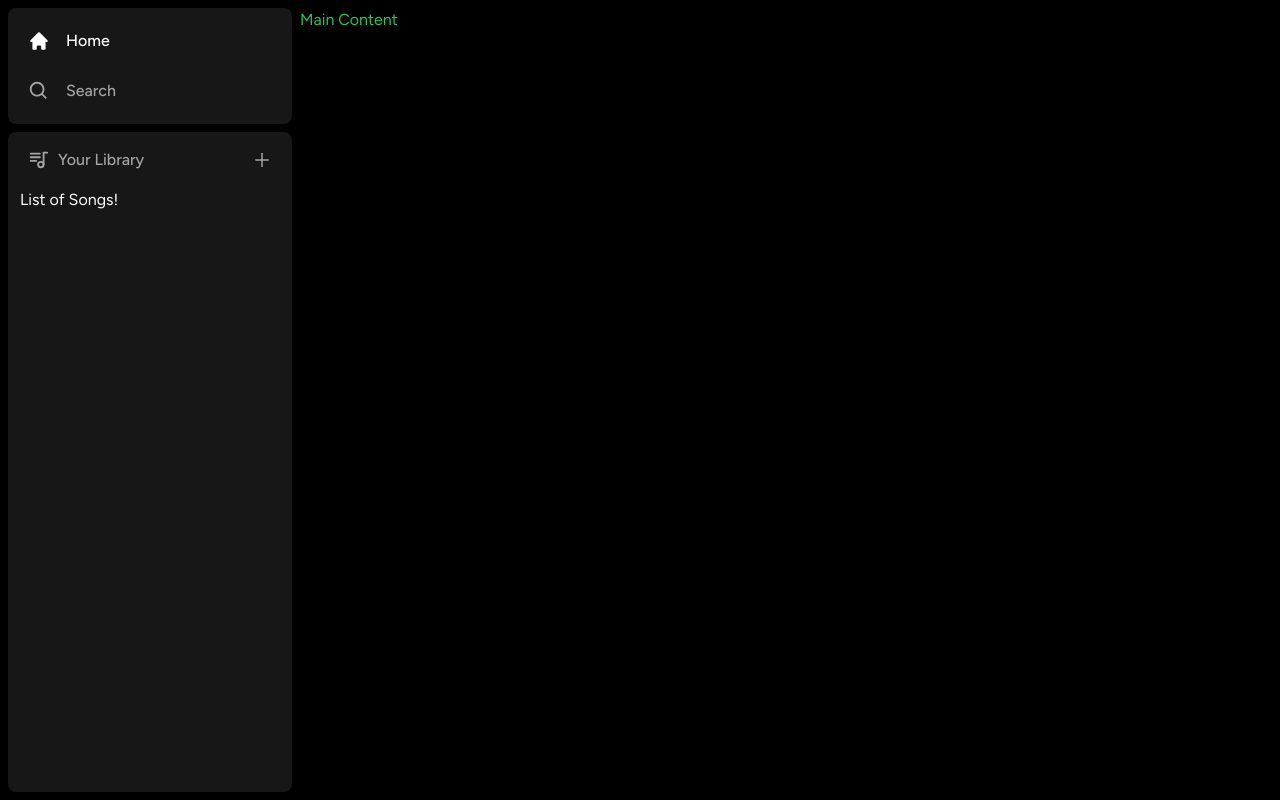
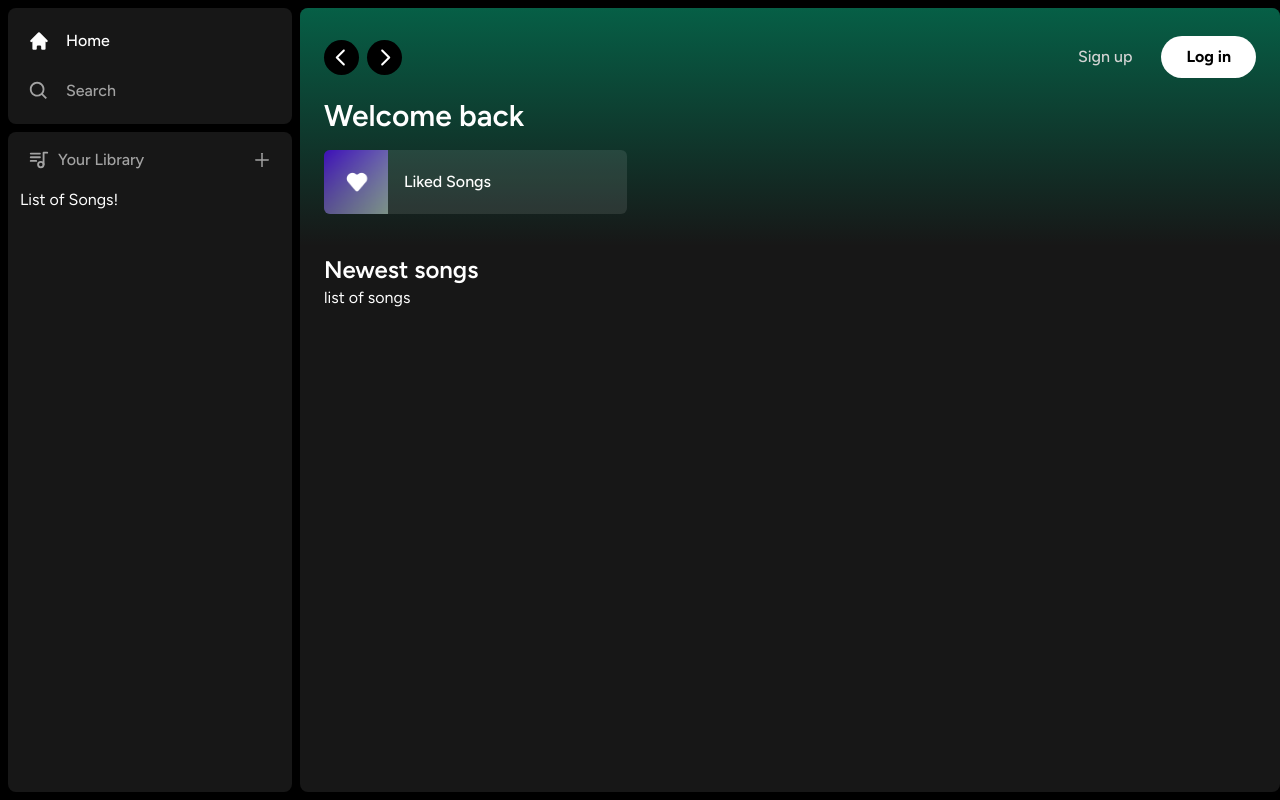
Before and after one commit to RamiJS/next-music-web-app, a Next.js app: page / in a window 1280 px wide. Built offline with nearby package versions, Linux system fonts and the light colour scheme.

Commit message:
finish layout

```diff
--- a/app/(site)/page.tsx
+++ b/app/(site)/page.tsx
@@ -1,5 +1,56 @@
-import Image from "next/image";
+import Header from "@/components/Header";
+import ListItem from "@/components/ListItem";
 
-export default function Home() {
-  return <div className="text-green-500">Main Content</div>;
+export const revalidate = 0;
+
+export default async function Home() {
+  return (
+    <div
+      className="
+        bg-neutral-900
+        rounded-lg
+        h-full
+        w-full
+        overflow-hidden
+        overflow-y-auto
+      "
+    >
+      <Header>
+        <div className="mb-2">
+          <h1
+            className="
+            text-white
+              text-3xl
+              font-semibold
+            "
+          >
+            Welcome back
+          </h1>
+          <div
+            className="
+              grid
+              grid-cols-1
+              sm:grid-cols-2
+              xl:grid-cols-3
+              2xl:grid-cols-4
+              gap-3
+              mt-4
+            "
+          >
+            <ListItem
+              name="Liked Songs"
+              image="/images/liked.png"
+              href="liked"
+            />
+          </div>
+        </div>
+      </Header>
+      <div className="mt-2 mb-7 px-6">
+        <div className="flex justify-between items-center">
+          <h1 className="text-white text-2xl font-semibold">Newest songs</h1>
+        </div>
+        <div>list of songs</div>
+      </div>
+    </div>
+  );
 }
--- /dev/null
+++ b/components/Button.tsx
@@ -0,0 +1,35 @@
+import { ReactNode, forwardRef } from "react";
+import { twMerge } from "tailwind-merge";
+
+interface ButtonProps extends React.ButtonHTMLAttributes<HTMLButtonElement> {}
+
+const Button = forwardRef<HTMLButtonElement, ButtonProps>(
+  ({ className, children, disabled, type = "button", ...props }, ref) => {
+    return (
+      <button
+        type={type}
+        className={twMerge(
+          `
+        w-full rounded-full
+        bg-green-500 border border-transparent
+        px-3 py-3 disabled:cursor-not-allowed
+        disabled:opacity-50
+        text-black
+        font-bold
+        hover:opacity-75
+        transition
+    `,
+          className
+        )}
+        disabled={disabled}
+        ref={ref}
+        {...props}
+      >
+        {children}
+      </button>
+    );
+  }
+);
+Button.displayName = "Button";
+
+export default Button;
--- /dev/null
+++ b/components/Header.tsx
@@ -0,0 +1,98 @@
+"use client";
+import { useRouter } from "next/navigation";
+import { ReactNode } from "react";
+import { twMerge } from "tailwind-merge";
+import { RxCaretLeft, RxCaretRight } from "react-icons/rx";
+import { HiHome } from "react-icons/hi";
+import { BiSearch } from "react-icons/bi";
+import Button from "./Button";
+
+interface Props {
+  children: ReactNode;
+  className?: string;
+}
+
+const Header = ({ children, className }: Props) => {
+  const router = useRouter();
+
+  const handleLogout = () => {
+    // handle logout
+  };
+
+  return (
+    <div
+      className={twMerge(
+        `
+  h-fit bg-gradient-to-b
+  from-emerald-800
+  p-6
+  `,
+        className
+      )}
+    >
+      <div className="w-full mb-4 flex items-center justify-between">
+        <div className="hidden md:flex gap-x-2 items-center">
+          <button
+            onClick={() => router.back()}
+            className="
+          rounded-full bg-black flex items-center justify-center hover:opacity-75 transition"
+          >
+            <RxCaretLeft className="text-white" size={35} />
+          </button>
+          <button
+            onClick={() => router.forward()}
+            className="
+          rounded-full bg-black flex items-center justify-center hover:opacity-75 transition"
+          >
+            <RxCaretRight className="text-white" size={35} />
+          </button>
+        </div>
+        <div className="flex md:hidden gap-x-2 items-center">
+          <button
+            className="
+            rounded-full p-2 bg-white flex items-center justify-center hover:opacity-75 transition
+          "
+          >
+            <HiHome className="text-black" size={20} />
+          </button>
+          <button
+            className="
+            rounded-full p-2 bg-white flex items-center justify-center hover:opacity-75 transition
+          "
+          >
+            <BiSearch className="text-black" size={20} />
+          </button>
+        </div>
+        <div className="flex justify-between items-center gap-x-4">
+          <>
+            <div>
+              <Button
+                onClick={() => {}}
+                className="
+              bg-transparent text-neutral-300 font-medium
+
+              "
+              >
+                Sign up
+              </Button>
+            </div>
+            <div>
+              <Button
+                onClick={() => {}}
+                className="
+              bg-white px-6 py-2
+
+              "
+              >
+                Log in
+              </Button>
+            </div>
+          </>
+        </div>
+      </div>
+      {children}
+    </div>
+  );
+};
+
+export default Header;
--- /dev/null
+++ b/components/ListItem.tsx
@@ -0,0 +1,73 @@
+"use client";
+
+import { useRouter } from "next/navigation";
+import Image from "next/image";
+interface ListItemProps {
+  image: string;
+  name: string;
+  href: string;
+}
+import { FaPlay } from "react-icons/fa";
+
+const ListItem = ({ image, name, href }: ListItemProps) => {
+  const router = useRouter();
+
+  const onClick = () => {
+    // add auth before pushing
+    router.push(href);
+  };
+  return (
+    <button
+      onClick={onClick}
+      className="
+            relative group
+            flex
+            items-center
+            rounded-md
+            overflow-hidden
+            gap-x-4
+            bg-neutral-100/10
+            hover:bg-neutral-100/20
+            transition
+            pr-4"
+    >
+      <div
+        className="
+        relative
+        min-h-[64px]
+        min-w-[64px]
+        "
+      >
+        <Image className="object-cover" fill src={image} alt="Image" />
+      </div>
+      <p
+        className="
+      font-medium truncate py-5
+      "
+      >
+        {name}
+      </p>
+      <div
+        className="
+            absolute
+            transition
+            opacity-0
+            rounded-full
+            flex
+            items-center
+            justify-center
+            bg-green-500
+            p-4
+            drop-shadow-md
+            right-5
+            group-hover:opacity-100
+            hover:scale-110
+      "
+      >
+        <FaPlay className="text-black" />
+      </div>
+    </button>
+  );
+};
+
+export default ListItem;
```
Also changed, not shown: public/images/liked.png (added).
